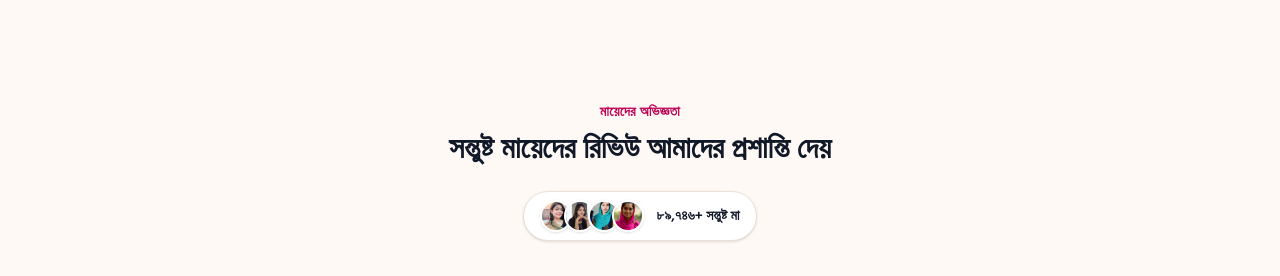
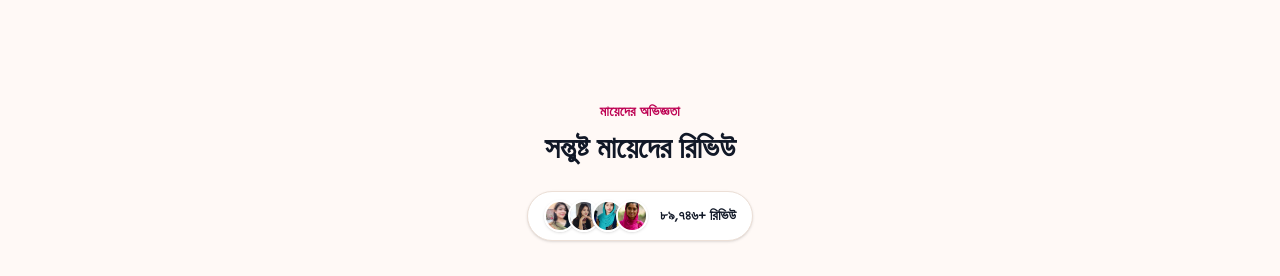
Before and after one commit to MdHasib01/milkimom-nextjs, a Next.js app: page / in a window 1280 px wide. Shown: the part 3860-4136 px from the top of the page. Built offline with nearby package versions, Linux system fonts and the light colour scheme; no server answers.

Commit message:
feat: implement testimonials section with interactive image carousel and dynamic review counter

```diff
--- a/src/components/testimonials-section.tsx
+++ b/src/components/testimonials-section.tsx
@@ -10,6 +10,12 @@ import { SectionCta } from "@/components/section-cta";
 import { testimonials } from "@/lib/content";
 import { fetchMotherCount } from "@/lib/api";
 import { formatBengaliNumber } from "@/lib/number-utils";
+
+function CareCarousel({ motherCount = 89746 }: { motherCount?: number }) {
+  const [currentIndex, setCurrentIndex] = useState(0);
+  const [isHovered, setIsHovered] = useState(false);
+
+  const formattedCount = `${formatBengaliNumber(motherCount)}`;
 
   const carouselItems = [
     {
@@ -33,14 +39,10 @@ const carouselItems = [
       image: "/assets/carousel/pic3.png",
       alt: "শিশুর হাসি ও মায়ের তৃপ্তি",
       title: "মা ও শিশুর যত্নে একটুও ছাড় নয়!",
-    description: "৩০,০০০+ মায়েদের বিশ্বস্ততা ও শিশুর সঠিক পুষ্টির সাথে গড়ে উঠুক সুন্দর ভবিষ্যৎ।",
+      description: `${formattedCount} মায়েদের বিশ্বস্ততা ও শিশুর সঠিক পুষ্টির সাথে গড়ে উঠুক সুন্দর ভবিষ্যৎ।`,
       tag: "বিশ্বস্ত পছন্দ",
     },
   ];
-
-function CareCarousel() {
-  const [currentIndex, setCurrentIndex] = useState(0);
-  const [isHovered, setIsHovered] = useState(false);
 
   useEffect(() => {
     if (isHovered) return;
@@ -48,7 +50,7 @@ function CareCarousel() {
       setCurrentIndex((prev) => (prev + 1) % carouselItems.length);
     }, 4000);
     return () => clearInterval(timer);
-  }, [isHovered]);
+  }, [isHovered, carouselItems.length]);
 
   const handleNext = () => {
     setCurrentIndex((prev) => (prev + 1) % carouselItems.length);
@@ -156,6 +158,12 @@ export function TestimonialsSection() {
       }
     };
     loadCount();
+
+    const interval = setInterval(loadCount, 30000);
+    return () => {
+      isMounted = false;
+      clearInterval(interval);
+    };
   }, []);
 
   return (
@@ -165,7 +173,7 @@ export function TestimonialsSection() {
           মায়েদের অভিজ্ঞতা
         </span>
         <h2 className="mt-2 text-balance font-heading text-2xl font-bold text-foreground sm:text-3xl">
-          সন্তুষ্ট মায়েদের রিভিউ আমাদের প্রশান্তি দেয়
+          সন্তুষ্ট মায়েদের রিভিউ
         </h2>
       </Reveal>
 
@@ -189,7 +197,7 @@ export function TestimonialsSection() {
             ))}
           </div>
           <span className="text-sm font-semibold text-foreground">
-            {formatBengaliNumber(motherCount)} সন্তুষ্ট মা
+            {formatBengaliNumber(motherCount)} রিভিউ
           </span>
         </div>
       </Reveal>
@@ -260,7 +268,7 @@ export function TestimonialsSection() {
       )}
 
       <Reveal delay={0.15}>
-        <CareCarousel />
+        <CareCarousel motherCount={motherCount} />
       </Reveal>
       <SectionCta />
     </section>
```
Lines whose indentation alone changed are shown as unchanged.
